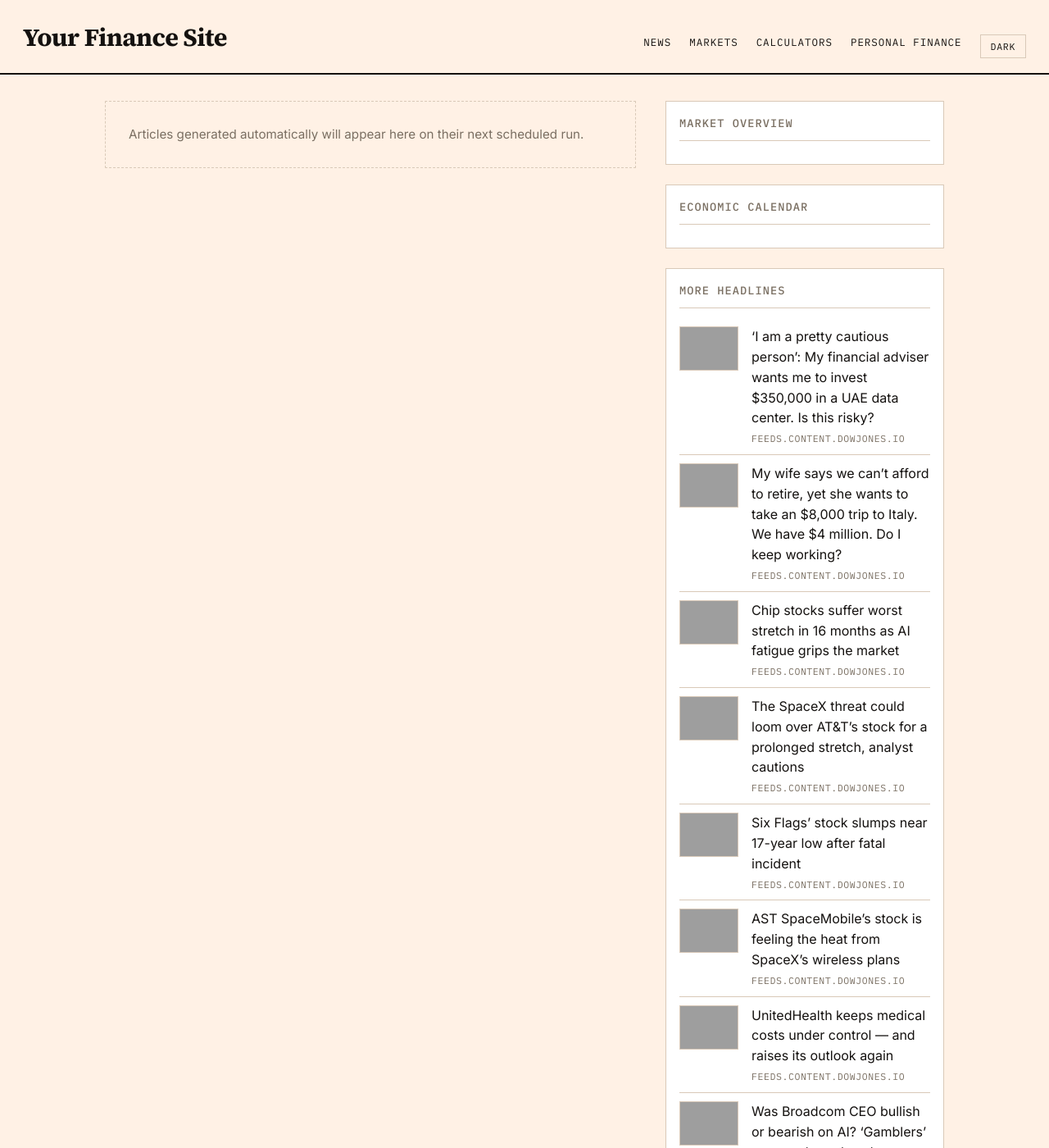
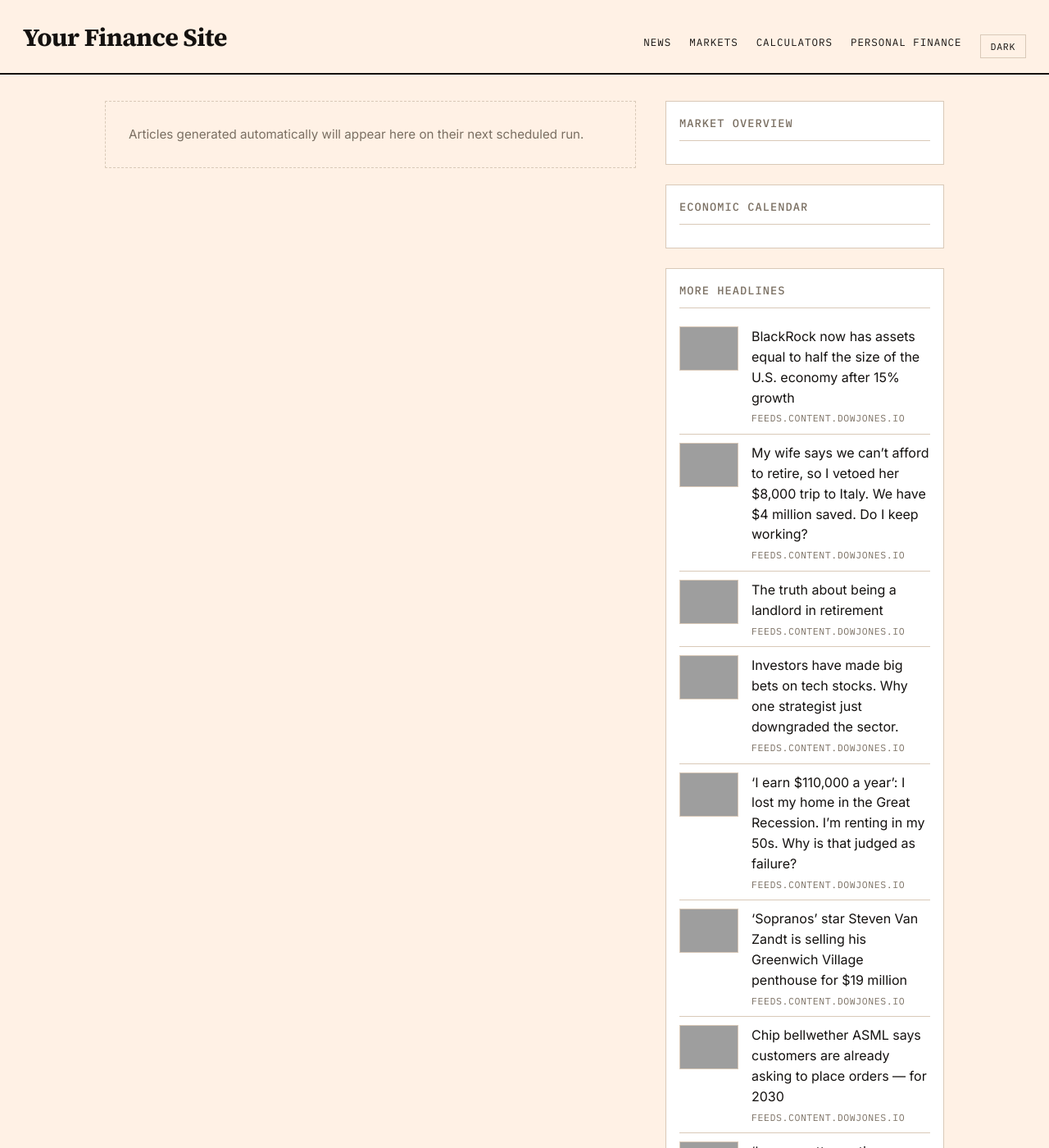
Before and after one commit to GlobTechCo/globtechco.github.io, a Jekyll site: the page built from index.html, in a window 1280 px wide and 1400 px high, cut to the strip 0-1400 px from the top of the window. Shown: the whole strip at 82% size. Built offline with Jekyll 4.4.1, drawn with Linux system fonts in a browser that asks for light colours; a script that is not in the unit is left out; the list of posts is cut into pages by our own code; some of the changed text lies outside the part shown; grey boxes are pictures that could not be loaded.

Commit message:
Auto-content update 2026-10-14

```diff
--- a/_data/aggregator.yml
+++ b/_data/aggregator.yml
@@ -1,13 +1,43 @@
+- title: "BlackRock now has assets equal to half the size of the U.S. economy after 15% growth"
+  link: "https://www.marketwatch.com/story/blackrock-now-has-assets-equal-to-half-the-size-of-the-u-s-economy-after-15-growth-c382b289?mod=mw_rss_topstories"
+  source: "feeds.content.dowjones.io"
+  pubdate: "Wed, 14 Oct 2026 10:41:00 GMT"
+  image: "https://images.mktw.net/im-53524004"
+- title: "My wife says we can\u2019t afford to retire, so I vetoed her $8,000 trip to Italy. We have $4 million saved. Do I keep working?"
+  link: "https://www.marketwatch.com/story/my-wife-says-we-cant-afford-to-retire-we-have-4-million-do-i-just-keep-working-f1b6b085?mod=mw_rss_topstories"
+  source: "feeds.content.dowjones.io"
+  pubdate: "Wed, 14 Oct 2026 10:16:00 GMT"
+  image: "https://images.mktw.net/im-67299659"
+- title: "The truth about being a landlord in retirement"
+  link: "https://www.marketwatch.com/story/the-truth-about-being-a-landlord-in-retirement-5d1daf4c?mod=mw_rss_topstories"
+  source: "feeds.content.dowjones.io"
+  pubdate: "Wed, 14 Oct 2026 10:00:00 GMT"
+  image: "https://images.mktw.net/im-09151135"
+- title: "Investors have made big bets on tech stocks. Why one strategist just downgraded the sector."
+  link: "https://www.marketwatch.com/story/investors-have-made-big-bets-on-tech-stocks-why-one-strategist-just-downgraded-the-sector-4c893077?mod=mw_rss_topstories"
+  source: "feeds.content.dowjones.io"
+  pubdate: "Wed, 14 Oct 2026 10:00:00 GMT"
+  image: "https://images.mktw.net/im-23793870"
+- title: "\u2018I earn $110,000 a year\u2019: I lost my home in the Great Recession. I\u2019m renting in my 50s. Why is that judged as failure?"
+  link: "https://www.marketwatch.com/story/i-earn-110-000-a-year-i-lost-my-home-in-the-great-recession-im-renting-in-my-50s-why-is-that-judged-as-failure-d1371d67?mod=mw_rss_topstories"
+  source: "feeds.content.dowjones.io"
+  pubdate: "Wed, 14 Oct 2026 09:15:00 GMT"
+  image: "https://images.mktw.net/im-81504476"
+- title: "\u2018Sopranos\u2019 star Steven Van Zandt is selling his Greenwich Village penthouse for $19 million"
+  link: "https://www.marketwatch.com/story/sopranos-star-steven-van-zandt-is-selling-his-greenwich-village-penthouse-for-19-million-ad250720?mod=mw_rss_topstories"
+  source: "feeds.content.dowjones.io"
+  pubdate: "Wed, 14 Oct 2026 09:03:00 GMT"
+  image: "https://images.mktw.net/im-91425384"
+- title: "Chip bellwether ASML says customers are already asking to place orders \u2014 for 2030"
+  link: "https://www.marketwatch.com/story/chip-bellwether-asml-says-customers-are-already-asking-to-place-orders-for-2030-b3aa1a90?mod=mw_rss_topstories"
+  source: "feeds.content.dowjones.io"
+  pubdate: "Wed, 14 Oct 2026 08:41:00 GMT"
+  image: "https://images.mktw.net/im-34935460"
 - title: "\u2018I am a pretty cautious person\u2019: My financial adviser wants me to invest $350,000 in a UAE data center. Is this risky?"
   link: "https://www.marketwatch.com/story/the-prospectus-looks-impressive-my-financial-adviser-wants-me-to-invest-350-000-in-a-uae-data-center-is-this-risky-d5d3747c?mod=mw_rss_topstories"
   source: "feeds.content.dowjones.io"
   pubdate: "Wed, 14 Oct 2026 01:31:00 GMT"
   image: "https://images.mktw.net/im-86790018"
-- title: "My wife says we can\u2019t afford to retire, yet she wants to take an $8,000 trip to Italy. We have $4 million. Do I keep working?"
-  link: "https://www.marketwatch.com/story/my-wife-says-we-cant-afford-to-retire-we-have-4-million-do-i-just-keep-working-f1b6b085?mod=mw_rss_topstories"
-  source: "feeds.content.dowjones.io"
-  pubdate: "Wed, 14 Oct 2026 01:25:00 GMT"
-  image: "https://images.mktw.net/im-67299659"
 - title: "Chip stocks suffer worst stretch in 16 months as AI fatigue grips the market"
   link: "https://www.marketwatch.com/story/ai-fatigue-is-gripping-the-market-and-driving-chip-stocks-toward-their-worst-stretch-in-16-months-6dc78ece?mod=mw_rss_topstories"
   source: "feeds.content.dowjones.io"
@@ -18,33 +48,3 @@
   source: "feeds.content.dowjones.io"
   pubdate: "Tue, 13 Oct 2026 20:42:00 GMT"
   image: "https://images.mktw.net/im-83058773"
-- title: "Six Flags\u2019 stock slumps near 17-year low after fatal incident"
-  link: "https://www.marketwatch.com/story/six-flags-stock-slumps-near-52-week-lows-after-fatal-accident-3f938112?mod=mw_rss_topstories"
-  source: "feeds.content.dowjones.io"
-  pubdate: "Tue, 13 Oct 2026 20:41:00 GMT"
-  image: "https://images.mktw.net/im-23798405"
-- title: "AST SpaceMobile\u2019s stock is feeling the heat from SpaceX\u2019s wireless plans"
-  link: "https://www.marketwatch.com/story/ast-spacemobiles-stock-is-feeling-the-heat-from-spacexs-wireless-plans-7e2fafb4?mod=mw_rss_topstories"
-  source: "feeds.content.dowjones.io"
-  pubdate: "Tue, 13 Oct 2026 20:32:00 GMT"
-  image: "https://images.mktw.net/im-94248093"
-- title: "UnitedHealth keeps medical costs under control \u2014 and raises its outlook again"
-  link: "https://www.marketwatch.com/story/unitedhealth-keeps-medical-costs-under-control-and-raises-its-outlook-again-71abc99c?mod=mw_rss_topstories"
-  source: "feeds.content.dowjones.io"
-  pubdate: "Tue, 13 Oct 2026 20:29:00 GMT"
-  image: "https://images.mktw.net/im-87355184"
-- title: "Was Broadcom CEO bullish or bearish on AI? \u2018Gamblers\u2019 comment creates storm."
-  link: "https://www.marketwatch.com/story/was-broadcom-ceo-bullish-or-bearish-on-ai-gamblers-comment-creates-storm-33f11787?mod=mw_rss_topstories"
-  source: "feeds.content.dowjones.io"
-  pubdate: "Tue, 13 Oct 2026 20:27:00 GMT"
-  image: "https://images.mktw.net/im-81933204"
-- title: "Micron\u2019s stock extends declines as China competition heats up"
-  link: "https://www.marketwatch.com/story/microns-stock-extends-declines-as-china-competition-heats-up-b8ec25f0?mod=mw_rss_topstories"
-  source: "feeds.content.dowjones.io"
-  pubdate: "Tue, 13 Oct 2026 20:25:00 GMT"
-  image: "https://images.mktw.net/im-00348993"
-- title: "My sister moved in with our mother, 78, and now says she deserves the $925,000 family home. Is she right?"
-  link: "https://www.marketwatch.com/story/my-sister-moved-in-with-our-widowed-mother-78-and-says-she-deserves-the-family-home-is-she-right-7981835d?mod=mw_rss_topstories"
-  source: "feeds.content.dowjones.io"
-  pubdate: "Tue, 13 Oct 2026 20:16:00 GMT"
-  image: "https://images.mktw.net/im-58890018"
```
